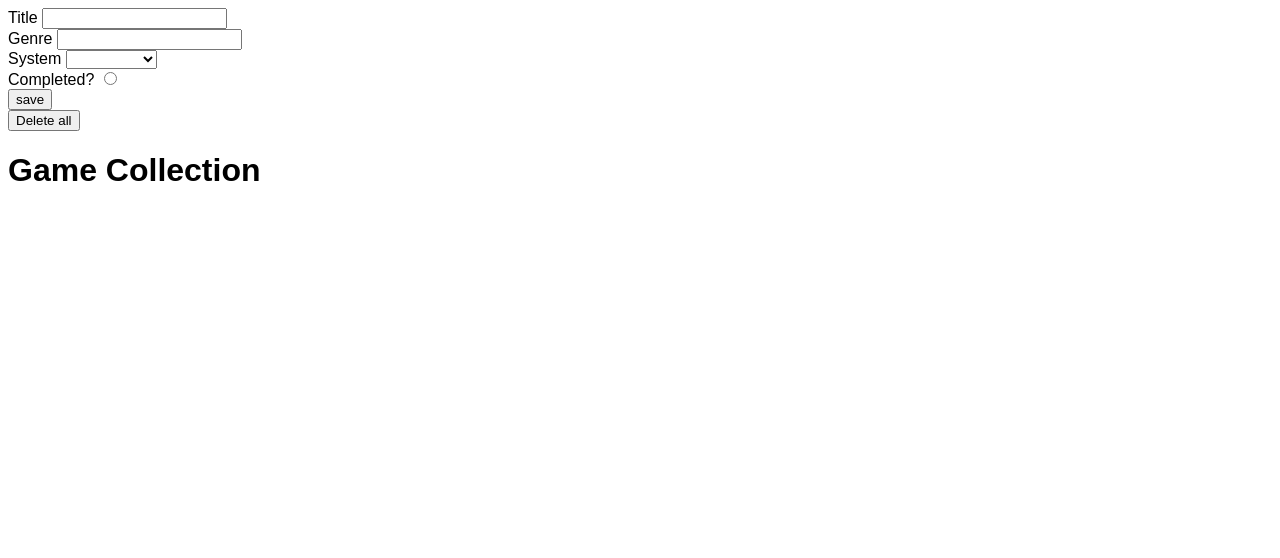
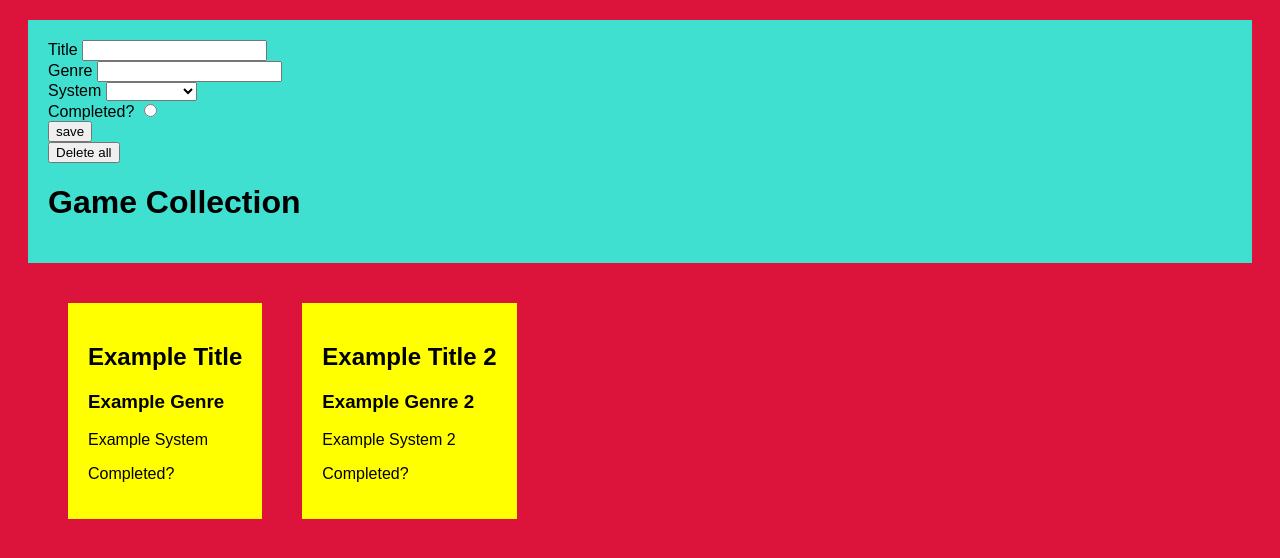
Before and after one commit to calumrodger/weekend_hw_dom, a plain HTML site: page index.html in a window 1280 px wide. Drawn offline with Linux system fonts and the light colour scheme.

Commit message:
added some css - tried to get flex up and running but having difficulty including css in appended elements...

```diff
--- a/css/style.css
+++ b/css/style.css
@@ -1,3 +1,32 @@
+* {
+  font-family: Arial, Helvetica, sans-serif;
+}
+
 body {
+  background-color: crimson;
+}
+
+header {
     font-family: Arial, Helvetica, sans-serif;
+    background-color: turquoise;
+    padding: 20px;
+    margin: 20px;
   }
+
+  li {
+    list-style-type: none;
+}
+
+ #game-collection {
+    display: flex;
+    flex-wrap: wrap;
+  }
+
+  #game-collection-item {
+    flex: 33%;
+    flex-direction: row;
+    background-color: yellow;
+    padding: 20px;
+    margin: 20px;
+    max-width: fit-content;
+  }
--- a/index.html
+++ b/index.html
@@ -6,7 +6,7 @@
     <link rel="stylesheet" type="text/css" media="screen" href="css/style.css" />
     <script src="js/app.js"></script>
   </head>
-  <body>
+  <header>
       <form id="new-game-form">
           <div id="form-wrapper">
               <div class="form-item">
@@ -38,7 +38,24 @@
 
       <button id="delete-all">Delete all</button>
 
-      <h1>Game Collection</h1>
-      <ul id="game-collection"></ul>
-  </body>
+             <h1>Game Collection</h1>
+    </header>
+    <body>
+
+        <ul id="game-collection">
+            <li id="game-collection-item">
+                <h2>Example Title</h2>
+                <h3>Example Genre</h3>
+                <p>Example System</p>
+                <p>Completed?</p>
+            </li>
+            <li id="game-collection-item">
+                <h2>Example Title 2</h2>
+                <h3>Example Genre 2</h3>
+                <p>Example System 2</p>
+                <p>Completed?</p>
+            </li>
+
+        </ul>
+    </body>
 </html>
--- a/js/app.js
+++ b/js/app.js
@@ -20,7 +20,7 @@ document.addEventListener('DOMContentLoaded', () => {
 
   const createGameCollectionItem = function (form) {
       const gameCollectionItem = document.createElement("li");
-      gameCollectionItem.classList.add("game-collection-item");
+      gameCollectionItem.classList.add("#game-collection-item");
 
       const title = document.createElement("h2");
       title.textContent = form.title.value;
```
Also changed, not shown: js/app_new.js (added), recap.txt (added).
